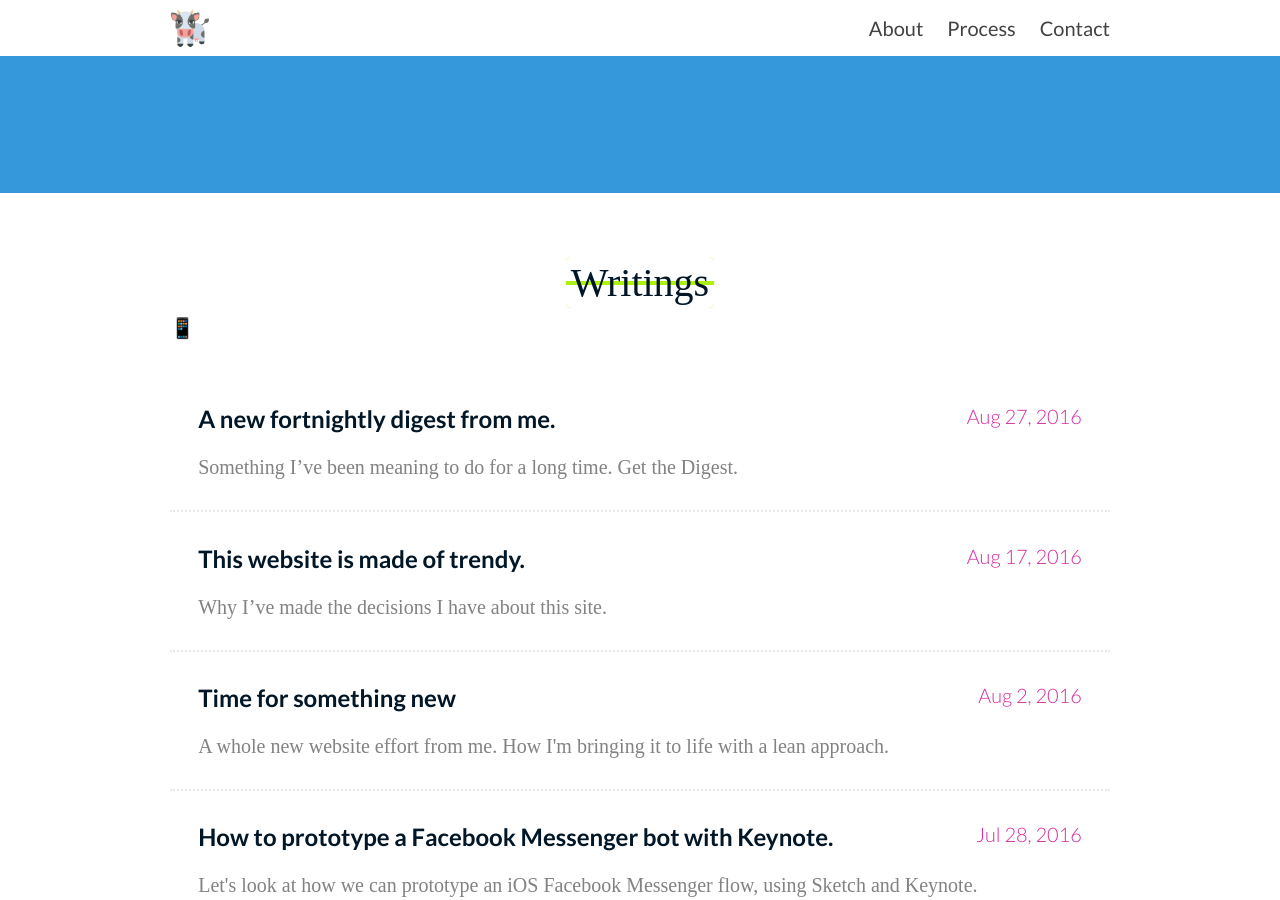
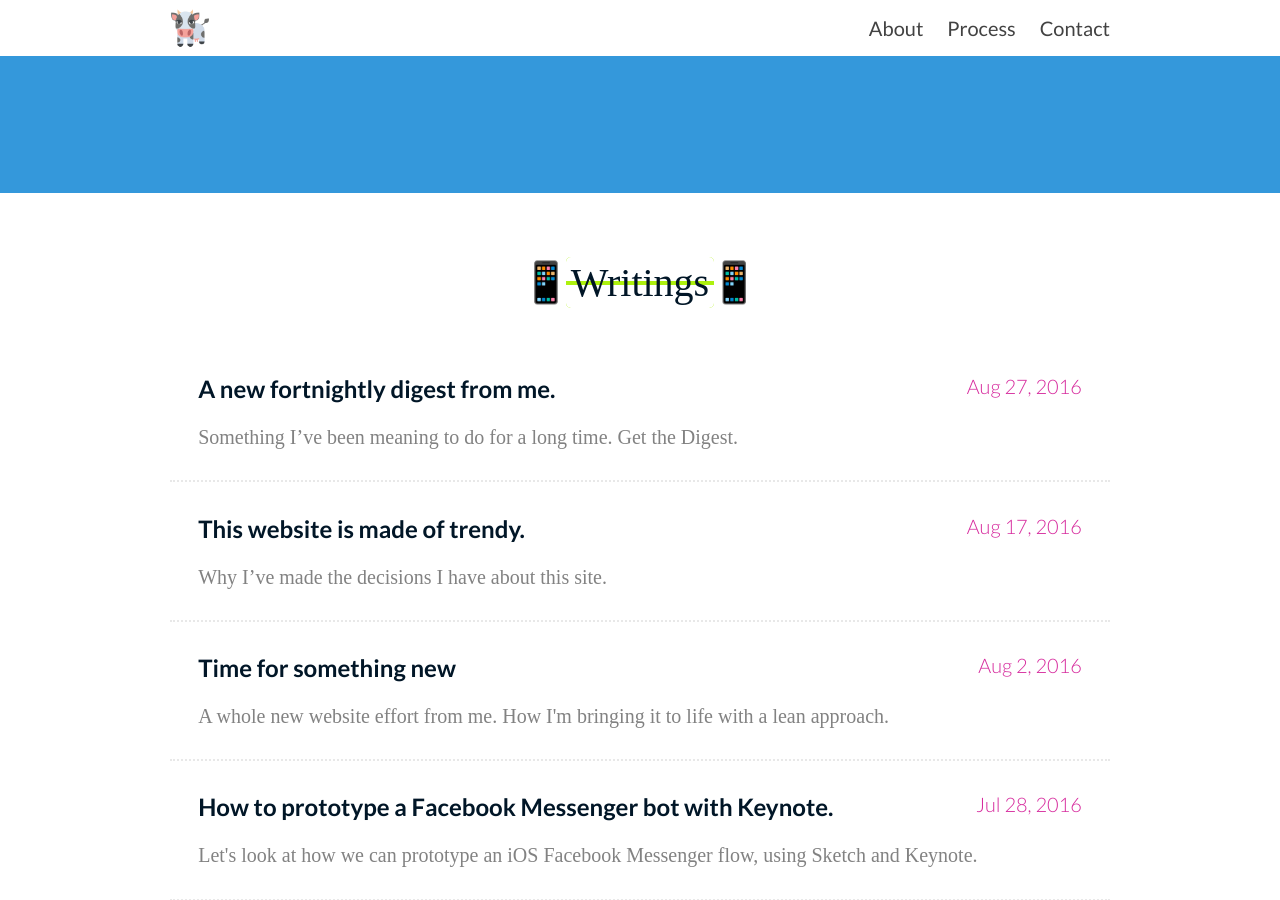
Before and after one commit to jonthebeef/jonthebeef.github.io, a Jekyll site: the page built from index.html, in a window 1280 px wide and 900 px high, scrolled down 707 px. Built offline with Jekyll 4.4.1, drawn with Linux system fonts in a browser that asks for light colours; emoji names are drawn with the system emoji font; some web fonts are replaced.

Commit message:
more emoji hmm

```diff
--- a/index.html
+++ b/index.html
@@ -7,7 +7,7 @@ layout: home
   <div class="home">
 
 
-  <h1 class="home-page-heading"><span class="home-highlight-heading">Writings</span></h1><p>:iphone:</p>
+  <h1 class="home-page-heading">:iphone:<span class="home-highlight-heading">Writings</span>:iphone:</h1>
 
   <ul class="post-list">
     {% for post in site.posts %}
```
